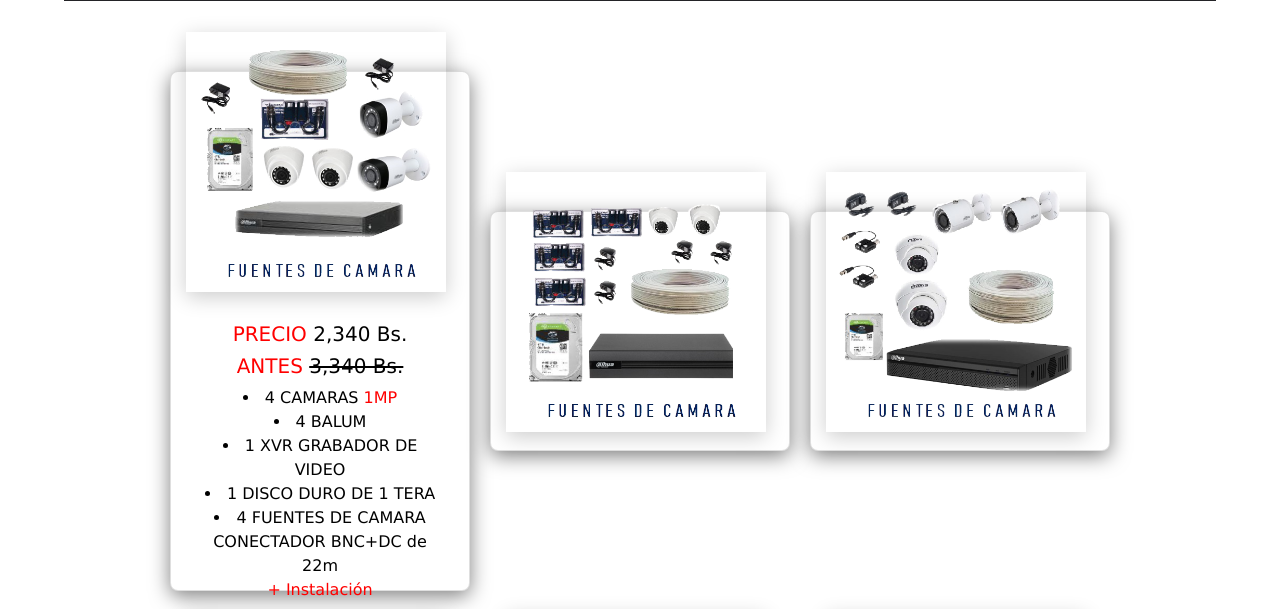
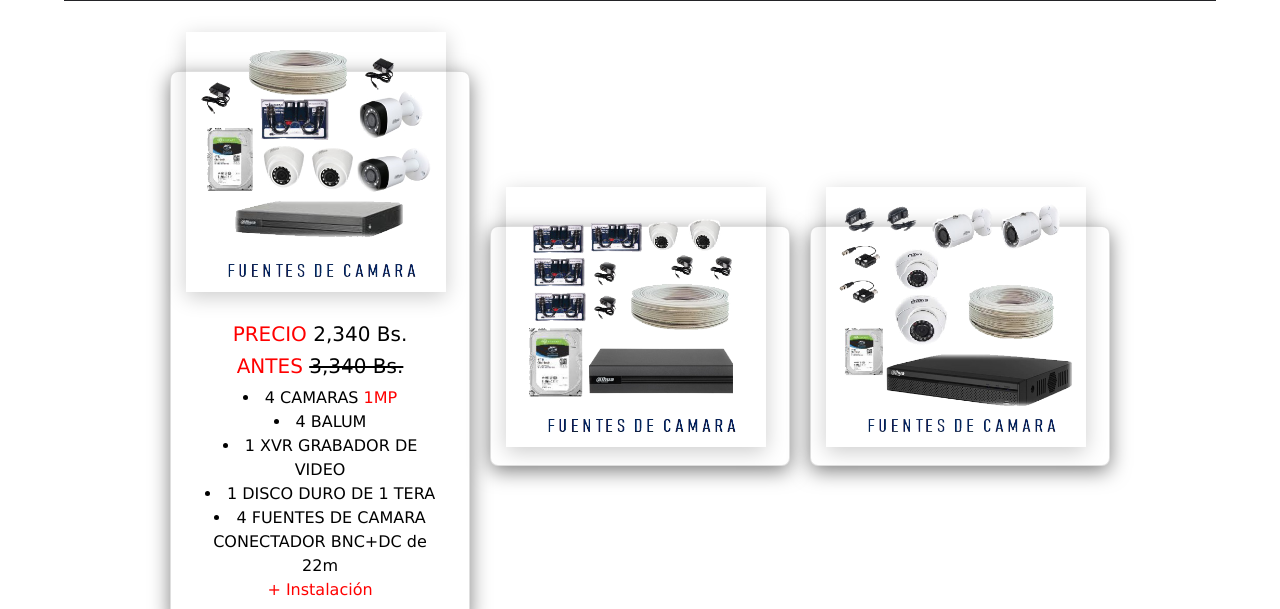
Before and after one commit to DanCruzito/pag31-08, a PHP site: page / in a window 1280 px wide, with the pointer over the restyled element. Shown: the part 727-1336 px from the top of the page. Run offline with PHP 8.4, Linux system fonts and the light colour scheme; some libraries are stand-ins or nearby versions; some web fonts are replaced.

Commit message:
Update estilos-img.css

```diff
--- a/css/estilos-img.css
+++ b/css/estilos-img.css
@@ -30,7 +30,7 @@
 }
 
 .contenedor-img .card:hover {
-    height: 520px;
+    height: 550px;
 }
 
 .contenedor-img .card .imgBx {
```
